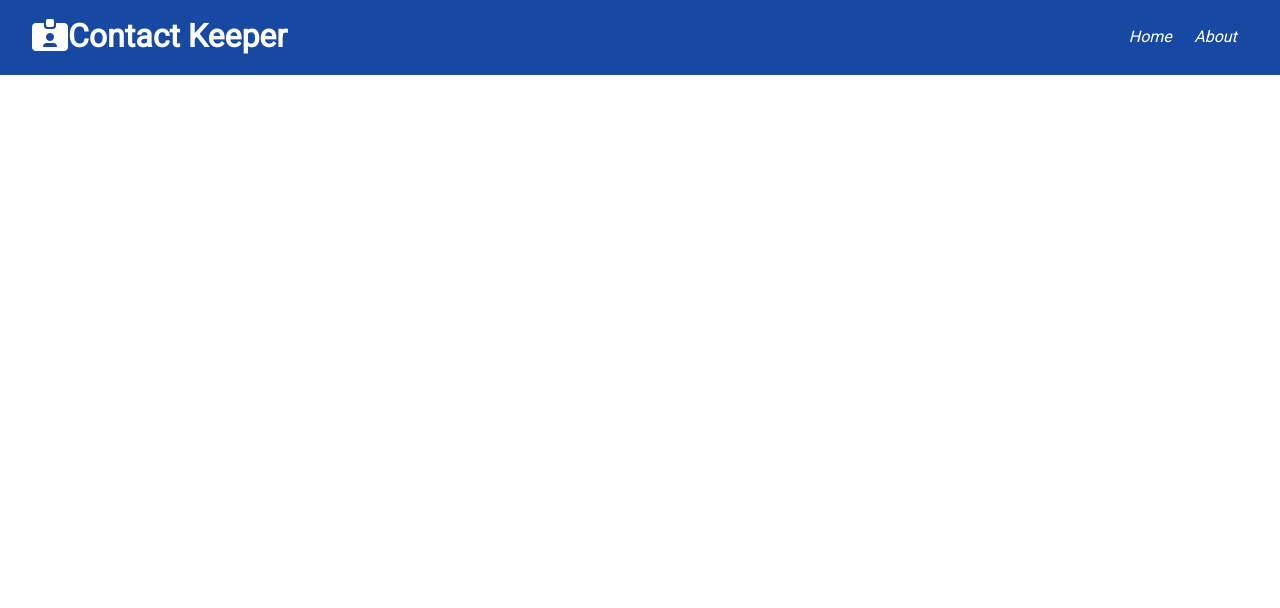
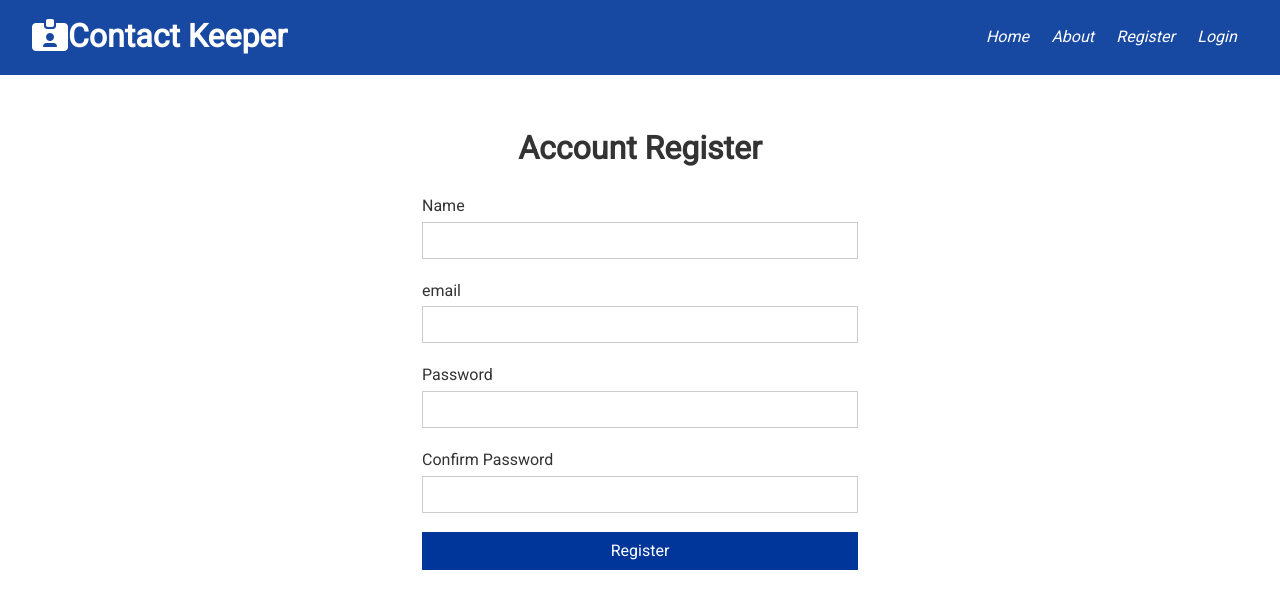
Before and after one commit to georgiooos/contacts, a React (Create React App) app in the folder client/: page /register in a window 1280 px wide. Shown: the top 608 px of the page. Built offline with nearby package versions, Linux system fonts and the light colour scheme.

Commit message:
os ke 61, login register

```diff
--- a/client/src/App.js
+++ b/client/src/App.js
@@ -3,6 +3,8 @@
 import Navbar from './components/layout/Navbar';
 import Home from './components/pages/Home';
 import About from './components/pages/About';
+import Register from './components/auth/Register';
+import Login from './components/auth/Login';
 
 import ContactState from './context/contact/ContactState';
 import AuthState from './context/auth/AuthState';
@@ -19,6 +21,8 @@
               <Switch>
                 <Route exact path='/' component={Home} />
                 <Route exact path='/about' component={About} />
+                <Route exact path='/register' component={Register} />
+                <Route exact path='/login' component={Login} />
               </Switch>
             </div>
           </Fragment>
--- /dev/null
+++ b/client/src/components/auth/Login.js
@@ -0,0 +1,39 @@
+import React,{useState} from 'react'
+
+const Login = () => {
+  const [user,setUser]=useState({
+    email:'',
+    password:''
+  })
+
+  const {email,password}=user;
+
+  const onChange=e=>setUser({...user,[e.target.name]:e.target.value});
+
+  const onSubmit=e=>{
+    e.preventDefault();
+    console.log('login submit');
+  }
+
+  return (
+    <div className="form-container">
+      <h1>
+        Account <span className="text-prinmary">Login</span>
+      </h1>
+      <form onSubmit={onSubmit}>
+
+        <div className="form-group">
+          <label htmlFor="email">email</label>
+          <input type="email" name="email" value={email} onChange={onChange}/>
+        </div>
+        <div className="form-group">
+          <label htmlFor="password">Password</label>
+          <input type="password" name="password" value={password} onChange={onChange}/>
+        </div>
+        <input type="submit" value="Login" className="btn btn-primary btn-block"/>
+      </form>
+    </div>
+  )
+}
+
+export default Login
--- /dev/null
+++ b/client/src/components/auth/Register.js
@@ -0,0 +1,48 @@
+import React,{useState} from 'react'
+
+const Register = () => {
+  const [user,setUser]=useState({
+    name:'',
+    email:'',
+    password:'',
+    password2:''
+  })
+
+  const {name,email,password,password2}=user;
+
+  const onChange=e=>setUser({...user,[e.target.name]:e.target.value});
+
+  const onSubmit=e=>{
+    e.preventDefault();
+    console.log('register submit');
+  }
+
+  return (
+    <div className="form-container">
+      <h1>
+        Account <span className="text-prinmary">Register</span>
+      </h1>
+      <form onSubmit={onSubmit}>
+        <div className="form-group">
+          <label htmlFor="name">Name</label>
+          <input type="text" name="name" value={name} onChange={onChange}/>
+        </div>
+        <div className="form-group">
+          <label htmlFor="email">email</label>
+          <input type="email" name="email" value={email} onChange={onChange}/>
+        </div>
+        <div className="form-group">
+          <label htmlFor="password">Password</label>
+          <input type="password" name="password" value={password} onChange={onChange}/>
+        </div>
+        <div className="form-group">
+          <label htmlFor="password2">Confirm Password</label>
+          <input type="password" name="password2" value={password2} onChange={onChange}/>
+        </div>
+        <input type="submit" value="Register" className="btn btn-primary btn-block"/>
+      </form>
+    </div>
+  )
+}
+
+export default Register
--- a/client/src/components/layout/Navbar.js
+++ b/client/src/components/layout/Navbar.js
@@ -15,7 +15,12 @@
                 <i>
                     <Link to='/about'>About</Link>
                 </i>
-
+                <i>
+                    <Link to='/register'>Register</Link>
+                </i>
+                <i>
+                    <Link to='/login'>Login</Link>
+                </i>
             </ul>
         </div>
     )
```
Also changed, not shown: 1 other file (tests, documents, lock files or other folders).
